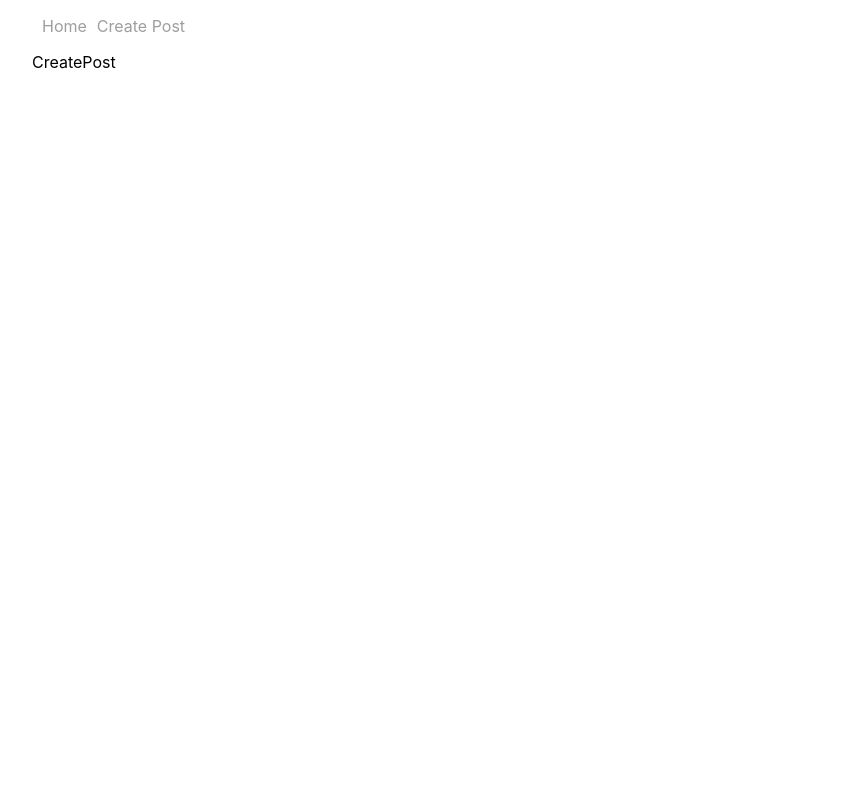
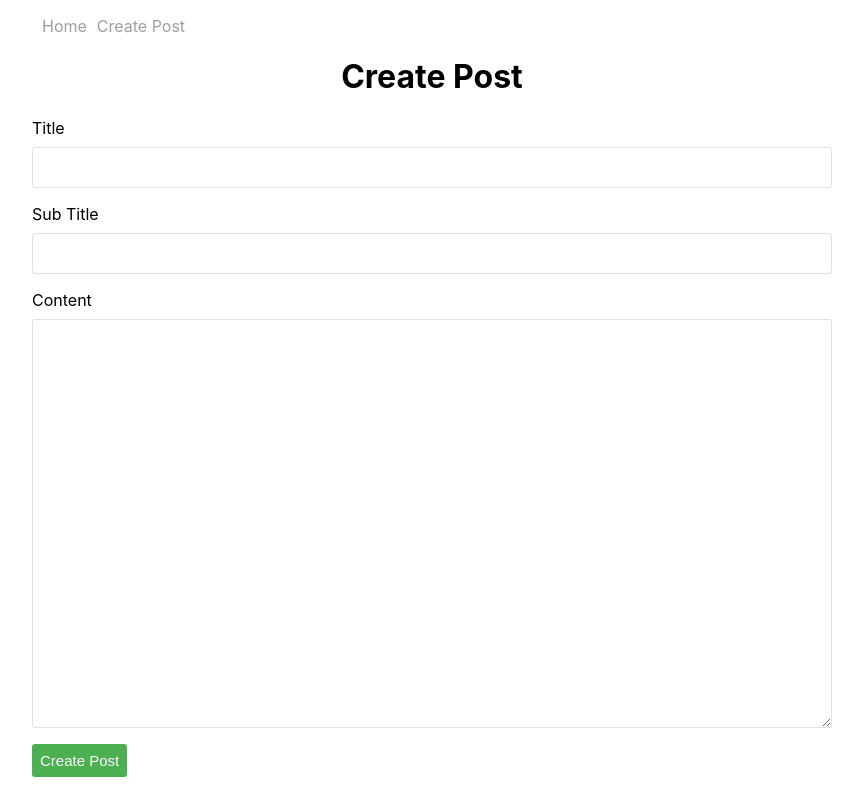
Before and after one commit to Abhl23/react-hooks-blog, a React (Create React App) app: page /create-post in a window 1280 px wide. Shown: the whole page, without its empty margins (208-1071 px from the left). Built offline with nearby package versions, Linux system fonts and the light colour scheme.

Commit message:
create CreatePost component

```diff
--- a/src/components/CreatePost.js
+++ b/src/components/CreatePost.js
@@ -1,6 +1,42 @@
+import {useState} from 'react';
+
 function CreatePost(){
+
+    const [title, setTitle]=useState();
+    const [subTitle, setSubTitle]=useState();
+    const [content, setContent]=useState();
+
+    function handleSubmit(e){
+        e.preventDefault();
+
+        console.log('Title', title);
+        console.log('Sub Title:', subTitle);
+        console.log('Content:', content);
+    }
+
     return (
-        <div className="">CreatePost</div>
+        <div className="create-post">
+            <h1>Create Post</h1>
+
+            <form onSubmit={handleSubmit}>
+                <div className="form-field">
+                    <label>Title</label>
+                    <input value={title} onChange={(e) => setTitle(e.target.value)} />
+                </div>
+
+                <div className="form-field">
+                    <label>Sub Title</label>
+                    <input value={subTitle} onChange={(e) => setSubTitle(e.target.value)} />
+                </div>
+
+                <div className="form-field">
+                    <label>Content</label>
+                    <textarea value={content} onChange={(e) => setContent(e.target.value)}></textarea>
+                </div>
+
+                <button className="create-post-btn">Create Post</button>
+            </form>
+        </div>
     );
 }
 
```
